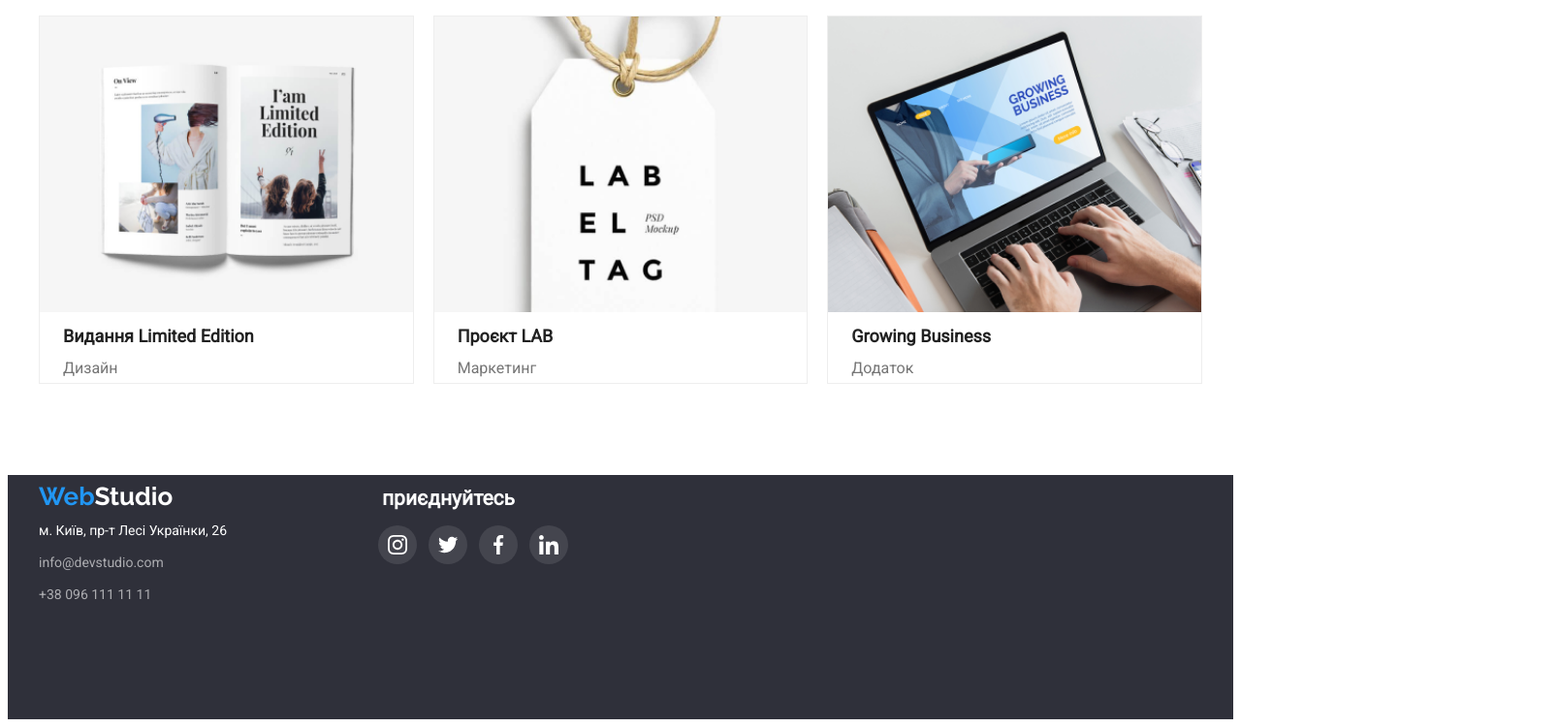
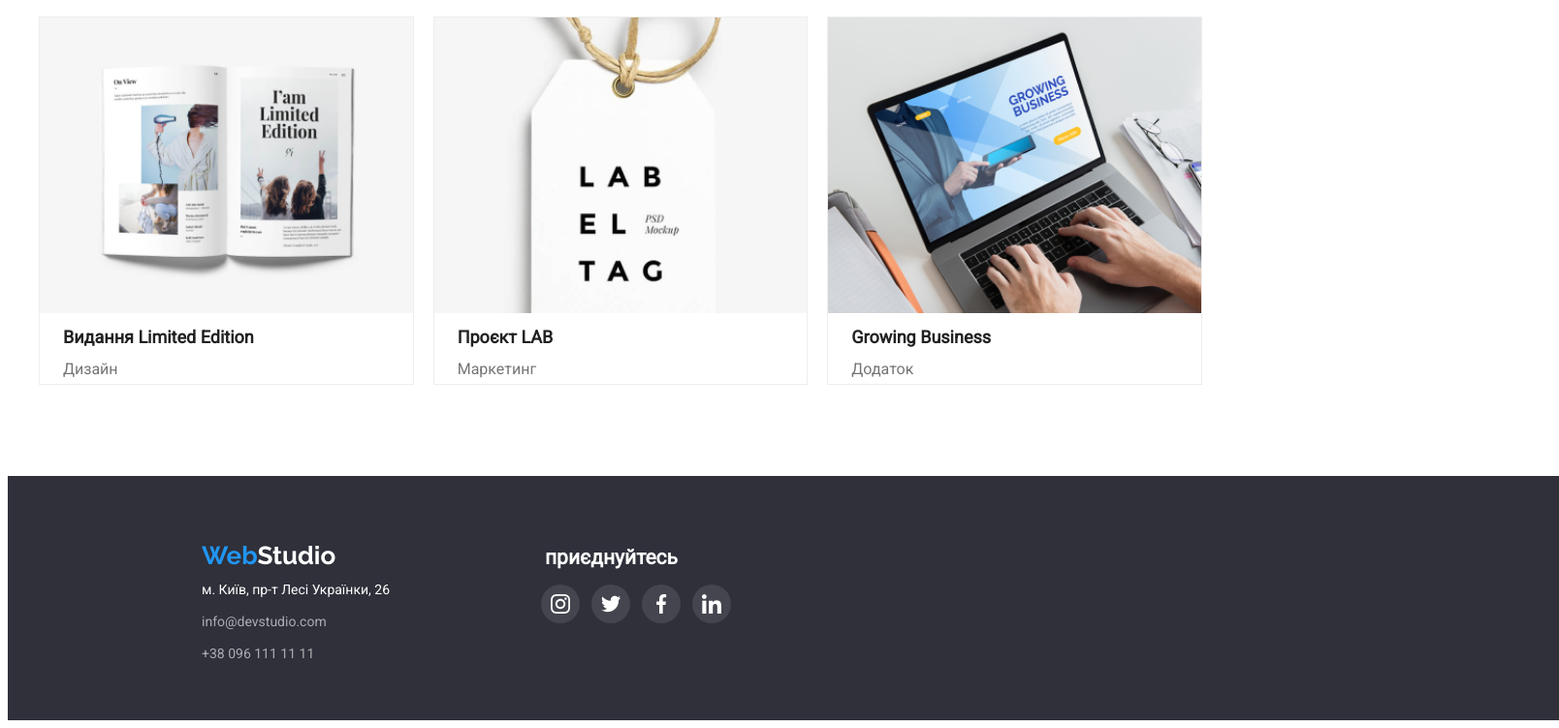
Before and after one commit to NikitosekPro/hw25, a plain HTML site: page portfolio.html in a window 1280 px wide. Shown: the part 959-1710 px from the top of the page at 97% size, 1608 px wide, since content can reach past the window. Drawn offline with Linux system fonts and the light colour scheme.

Commit message:
Update style.css

```diff
--- a/css/style.css
+++ b/css/style.css
@@ -108,6 +108,7 @@ body {
 
 .header {
     background-color: var(--main-background-color);
+    border-bottom: 1px solid var(--overlay);
 }
 
 .header-portfolio {
@@ -574,10 +575,11 @@ body {
 .footer-media-flex {
     position: absolute;
     transform: translateX(350px);
-    bottom: 160px;
+    bottom: 100px;
     display: flex;
     flex-direction: column;
     align-items: flex-start;
+
 }
 
 .media-footer {
@@ -595,13 +597,15 @@ body {
 }
 
 .footer {
-    width: 100%;
+    width: 1600px;
     height: 252px;
     background-color: var(--second-background-color);
     position: relative;
+    margin: 0 auto;
 }
 
 .footer-flex {
+    padding-top: 60px;
     height: 100%;
 }
 
```
